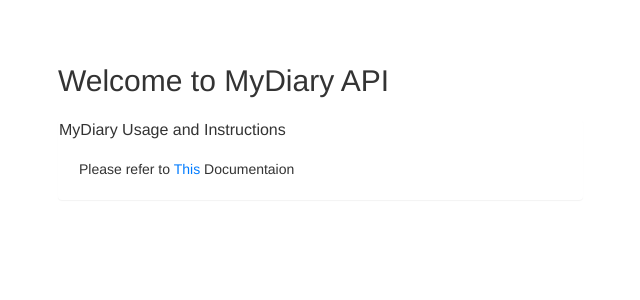
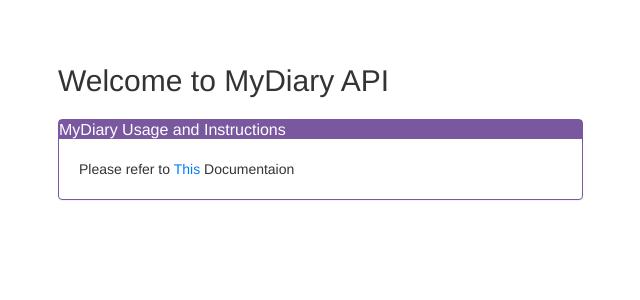
Before and after one commit to kakaemma/MyDairy, a Python web app: template api/templates/index.html in a window 1280 px wide; the page is wider, and only the part inside the window is pictured. Shown: the top 300 px of that part, without its empty margins (237-877 px from the left). Run offline with Jinja, Linux system fonts and the light colour scheme; the template is opened without the code that fills it, so the values that code supplies are empty; some libraries are stand-ins or nearby versions.

Commit message:
Update panel

```diff
--- a/api/templates/index.html
+++ b/api/templates/index.html
@@ -51,7 +51,7 @@
         <div class="container" style="margin-left: 20%; margin-right: 15%; margin-top: 5%">
             <div class="col-6">
                 <h2>Welcome to MyDiary API</h2>
-                <div class="panel panel-primary">
+                <div class="panel pupple-panel">
                     <div class="panel-heading">
                         <h2 class="title">MyDiary Usage and Instructions</h2>
                     </div>
```
